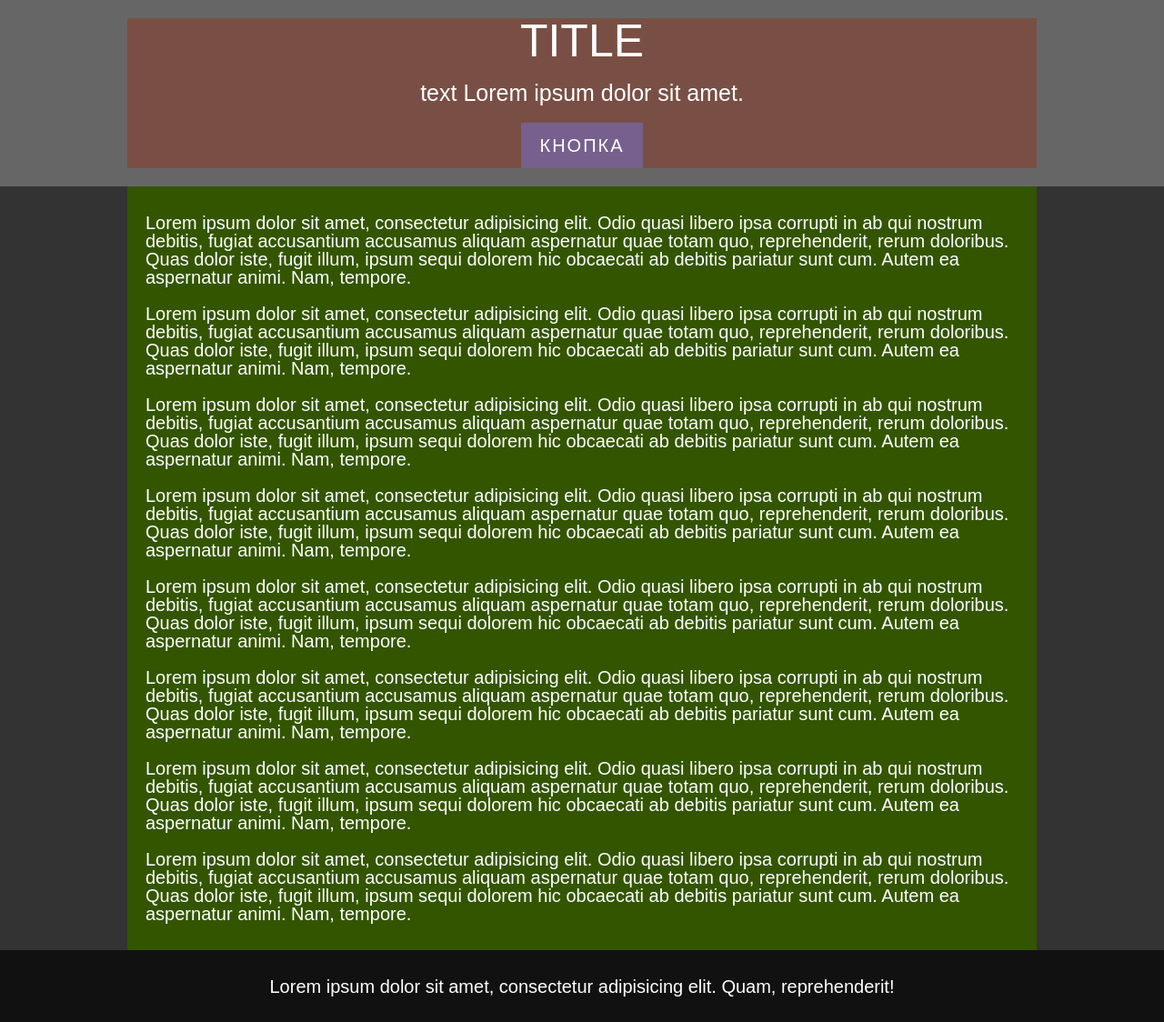
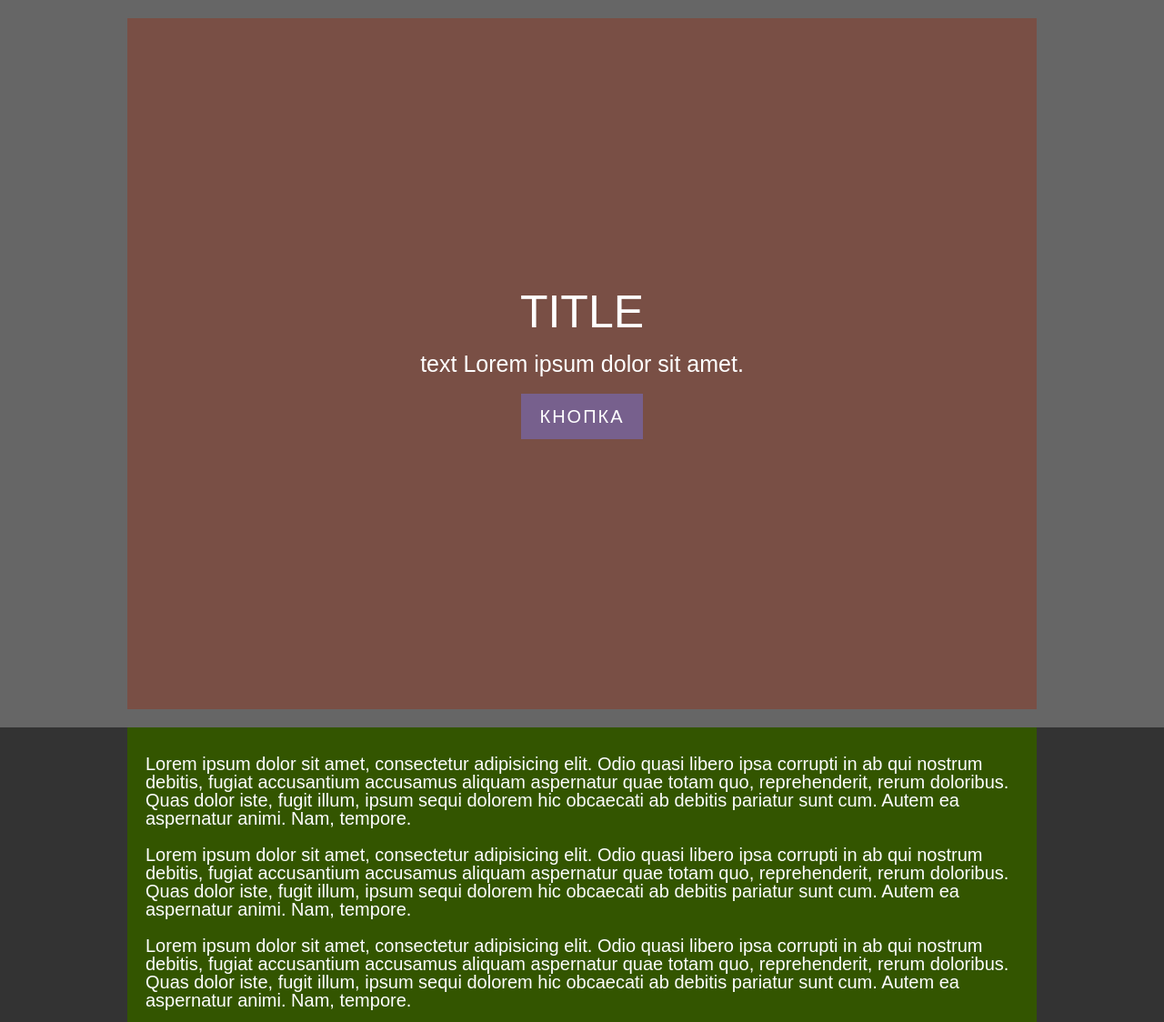
Before and after one commit to torres76ru/test, a PHP site: page / in a window 1280 px wide. Shown: the top 1124 px of the page at 91% size. Run offline with PHP 8.4, Linux system fonts and the light colour scheme.

Commit message:
Update style.css

```diff
--- a/css/style.css
+++ b/css/style.css
@@ -73,7 +73,7 @@ h1, h2, h3, h4, h5, h6 {
 }
 
 body {
-  height: 100vh;
+  height: 100%;
   background-color: #333;
   font-family: Arial, "Helvetica Neue", Helvetica, sans-serif;
   color: #fff;
@@ -96,7 +96,7 @@ body {
   display: -webkit-box;
   display: -ms-flexbox;
   display: flex;
-  min-height: 100%;
+  min-height: 100vh;
   padding: 20px 0;
 }
 
```
